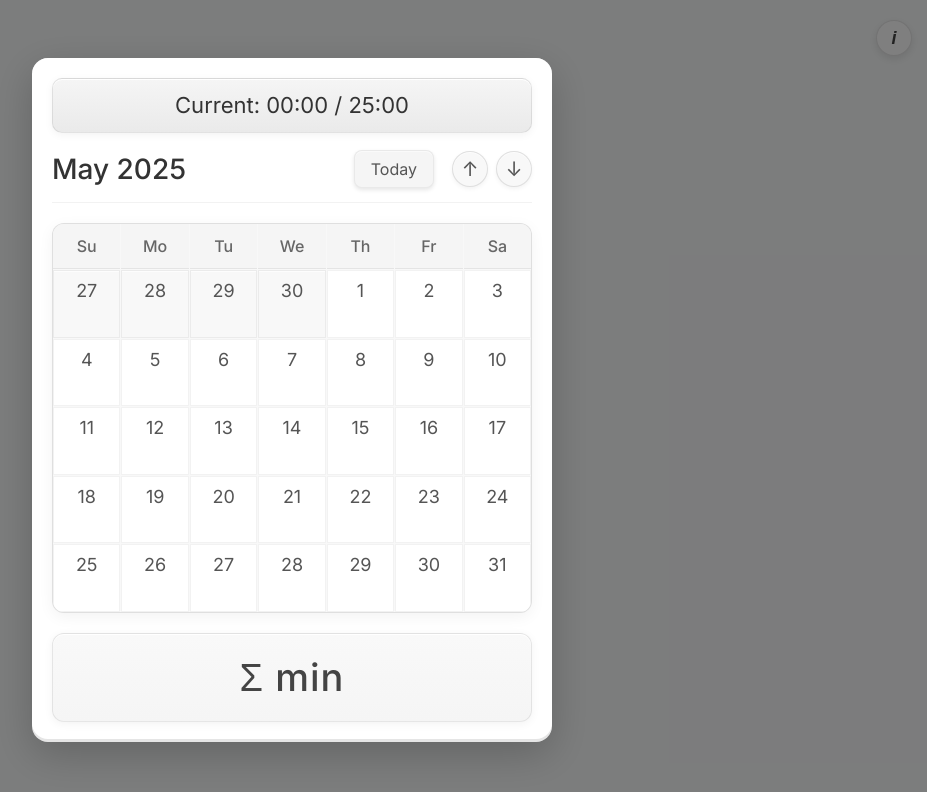
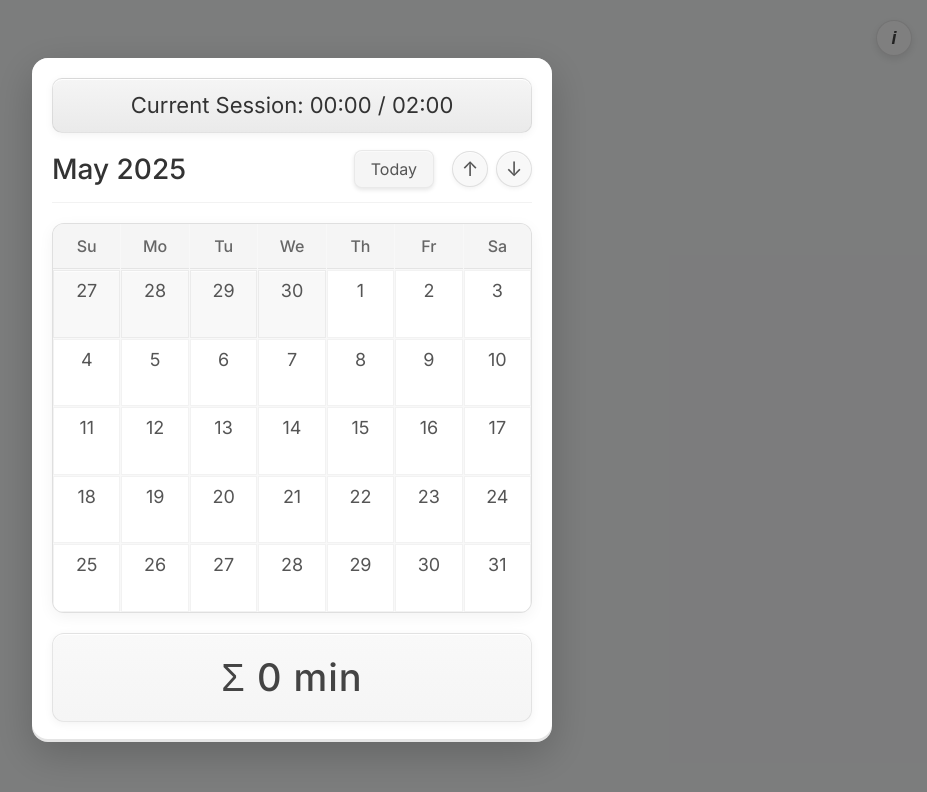
Before and after one commit to nikhil-pn/TENET, a Next.js app: page / in a window 1280 px wide. Both pictures are taken after a click on the button "Show monthly statistics". Shown: the top 792 px of the page, without its empty margins (348-1275 px from the left). Built offline with nearby package versions, Linux system fonts and the light colour scheme.

Commit message:
current session text changed and eslint error fixed

```diff
--- a/app/components/Clock.js
+++ b/app/components/Clock.js
@@ -15,7 +15,7 @@ export default function Clock({ onTimerUpdate }) {
   const [totalProductiveMinutes, setTotalProductiveMinutes] = useState(0);
 
   // Timer settings
-  const pomodoroMinutes = 25;
+  const pomodoroMinutes = 2;
   const pomodoroSeconds = pomodoroMinutes * 60;
   const shortBreakMinutes = 1;
   const shortBreakSeconds = shortBreakMinutes * 60;
@@ -174,6 +174,7 @@ export default function Clock({ onTimerUpdate }) {
 
               // Show break completed toast
               toastShownRef.current = true;
+              setTimeout(() => {
                 toast.info(
                   `${
                     breakType.charAt(0).toUpperCase() + breakType.slice(1)
@@ -188,6 +189,7 @@ export default function Clock({ onTimerUpdate }) {
                     toastId: "break-complete",
                   }
                 );
+              }, 0);
 
               // Stop timer and wait for user to start new session
               setIsTimerMode(false);
@@ -211,6 +213,7 @@ export default function Clock({ onTimerUpdate }) {
             if (newValue >= pomodoroSeconds && !toastShownRef.current) {
               // Show session completed toast
               toastShownRef.current = true;
+              setTimeout(() => {
                 toast.success("Session completed! Click to start a break.", {
                   position: "top-right",
                   autoClose: 5000,
@@ -220,6 +223,7 @@ export default function Clock({ onTimerUpdate }) {
                   draggable: true,
                   toastId: "pomodoro-complete",
                 });
+              }, 0);
 
               // Save completed Pomodoro time to localStorage
               const newTotalMinutes = totalProductiveMinutes + pomodoroMinutes;
--- a/app/components/MonthlyChart.js
+++ b/app/components/MonthlyChart.js
@@ -15,8 +15,7 @@ const MonthlyChart = ({
   const [currentYear, setCurrentYear] = useState(new Date().getFullYear());
   const [totalMinutes, setTotalMinutes] = useState(0);
   const [currentTimerInfo, setCurrentTimerInfo] = useState("00:00 / 25:00");
-
-  const totalProductivitMinutes = localStorage.getItem("productiveTime");
+  const [totalProductivityMinutes, setTotalProductivityMinutes] = useState(0);
 
   const monthNames = [
     "January",
@@ -43,6 +42,12 @@ const MonthlyChart = ({
       const currentTime = localStorage.getItem("currentTimerInfo");
       if (currentTime) {
         setCurrentTimerInfo(currentTime);
+      }
+
+      // Get total productive time
+      const productiveTime = localStorage.getItem("productiveTime");
+      if (productiveTime) {
+        setTotalProductivityMinutes(parseInt(productiveTime, 10));
       }
     }
   }, [currentMonth, currentYear, isVisible]);
@@ -159,7 +164,7 @@ const MonthlyChart = ({
     >
       <div className={styles.chartContainer}>
         <div className={styles.productivitySummary}>
-          Current: {currentTimerInfo}
+          Current Session: {currentTimerInfo}
         </div>
 
         <div className={styles.chartHeader}>
@@ -210,7 +215,7 @@ const MonthlyChart = ({
           ))}
         </div>
 
-        <div className={styles.totalTime}>Σ {totalProductivitMinutes} min</div>
+        <div className={styles.totalTime}>Σ {totalProductivityMinutes} min</div>
       </div>
     </div>
   );
```
Lines whose indentation alone changed are shown as unchanged.
